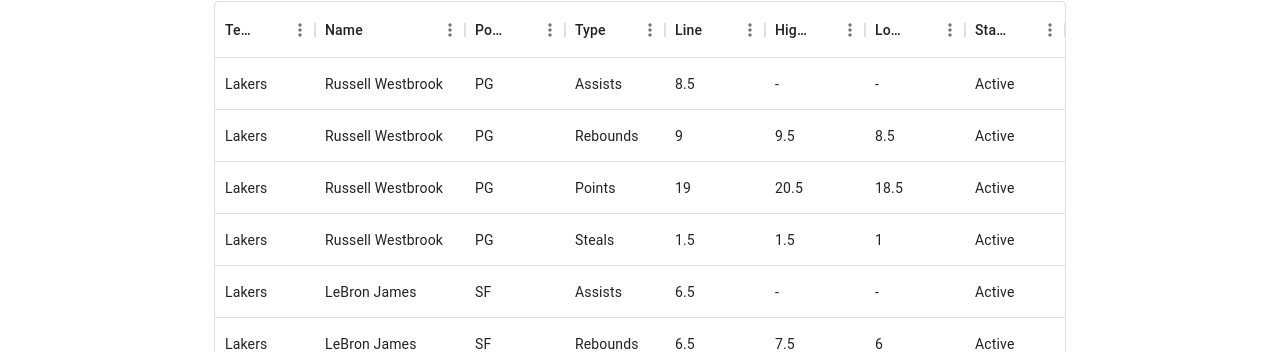
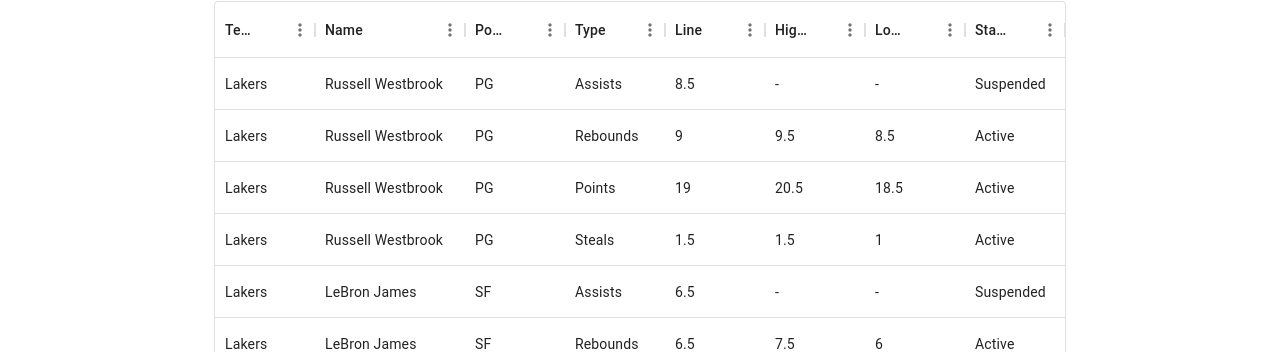
Before and after one commit to mhmaidi789/SwishFE, a React (Create React App) app in the folder swish_fe/: page / in a window 1280 px wide. Shown: the part 192-544 px from the top of the page. Built offline with nearby package versions, Linux system fonts and the light colour scheme.

Commit message:
2 out 3 suspended scenarios accounted for

```diff
--- a/swish_fe/src/App.tsx
+++ b/swish_fe/src/App.tsx
@@ -1,13 +1,12 @@
 import "./App.css";
 
-import propsData from "./data/props.json";
-import altData from "./data/alternates.json";
+import propsDataRaw from "./data/props.json";
+import altDataRaw from "./data/alternates.json";
 import { DataGrid } from "@mui/x-data-grid";
 import { columns, getMarketRows, makeAltMarketsMap } from "./utils";
 import { useCallback, useState } from "react";
 
-const ALT_MARKET_MAP = makeAltMarketsMap(altData);
-const MARKET_ROWS = getMarketRows(propsData, ALT_MARKET_MAP);
+const MARKET_ROWS = getMarketRows(propsDataRaw, altDataRaw);
 
 function App() {
   const [marketRowsFiltered, setMarketRowsFiltered] = useState(MARKET_ROWS);
@@ -16,10 +15,9 @@
     const text = event.target.value.toLowerCase();
 
     const filteredRows = MARKET_ROWS.filter((market) => {
-      const { teamAbbr, teamNickname, playerName } = market;
+      const { teamNickname, playerName } = market;
 
       return (
-        teamAbbr.toLocaleLowerCase().includes(text) ||
         teamNickname.toLocaleLowerCase().includes(text) ||
         playerName.toLocaleLowerCase().includes(text)
       );
--- a/swish_fe/src/utils.ts
+++ b/swish_fe/src/utils.ts
@@ -33,10 +33,10 @@
   pointsbyPlayerId: altMarketLines;
   stealsByPlayerId: altMarketLines;
 }
-
 type lines = {
     lowLine: number;
     highLine: number;
+    historicalLines: number[];
   };
 
 type altMarketLines = {
@@ -49,14 +49,16 @@
     currentLine: number,
     playerId: number
   ) => {
-    const trackedLines = market?.[playerId];
+    let trackedLines = market?.[playerId];
     if (!trackedLines) {
-      market[playerId] = { lowLine: currentLine, highLine: currentLine };
+      market[playerId] = { lowLine: currentLine, highLine: currentLine, historicalLines: [] };
+      trackedLines = market[playerId];
     } else if (currentLine < trackedLines.lowLine) {
       market[playerId].lowLine = currentLine;
-    } else {
+    } else if (currentLine > trackedLines.highLine) {
       market[playerId].highLine = currentLine;
     }
+    trackedLines.historicalLines.push(currentLine);
   };
 
 
@@ -93,8 +95,18 @@
     };
   };
 
+const isMarketSuspended = (prop: propMarket, historicalLines: number[]) => {
+  const {marketSuspended, line} = prop
 
-export const getMarketRows = (propsData: propMarket[], altMarketsMap: altMarketMap) => {
+  return (
+    !!marketSuspended ||
+    !historicalLines.includes(line)
+    )
+}
+
+
+export const getMarketRows = (propsData: propMarket[], altDataRaw: altMarket[]) => {
+  const altMarketsMap = makeAltMarketsMap(altDataRaw);
 
   return propsData.map((prop: propMarket) => {
       const {
@@ -105,7 +117,6 @@
         position,
         statType,
         line,
-      marketSuspended,
       } = prop;
 
       let marketType:
@@ -130,9 +141,7 @@
           break;
       }
 
-    const suspended = !!marketSuspended;
-
-    const { highLine = "-", lowLine = "-" } =
+      const { highLine = "-", lowLine = "-", historicalLines = [] } =
         // @ts-ignore: If marketType does not exist, we will use default '-' for highLine or lowLine.
         altMarketsMap?.[marketType]?.[playerId] ?? {};
 
@@ -147,7 +156,7 @@
         line,
         highLine: highLine,
         lowLine: lowLine,
-      suspended: !!suspended ? "Suspended" : "Active",
+        suspended: isMarketSuspended(prop, historicalLines) ? "Suspended" : "Active",
       };
     })
 }
```
Lines whose indentation alone changed are shown as unchanged.
